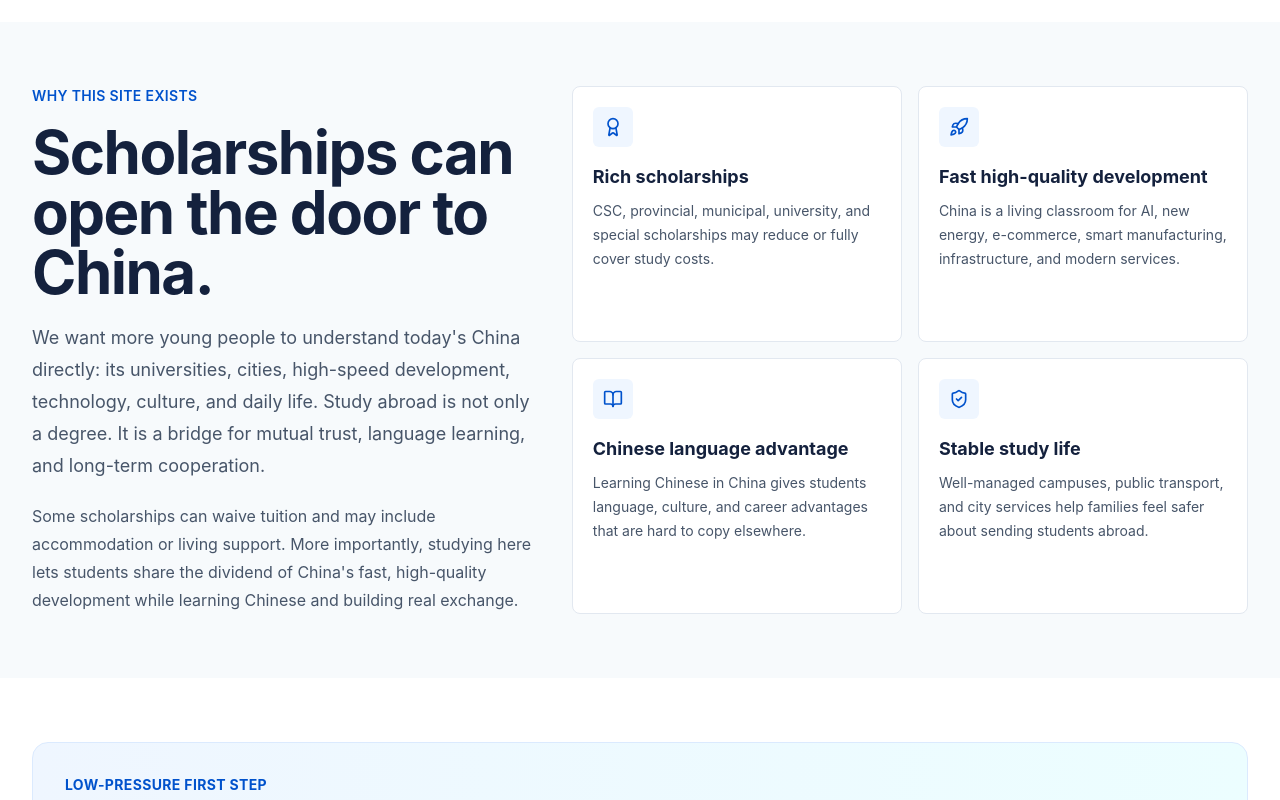
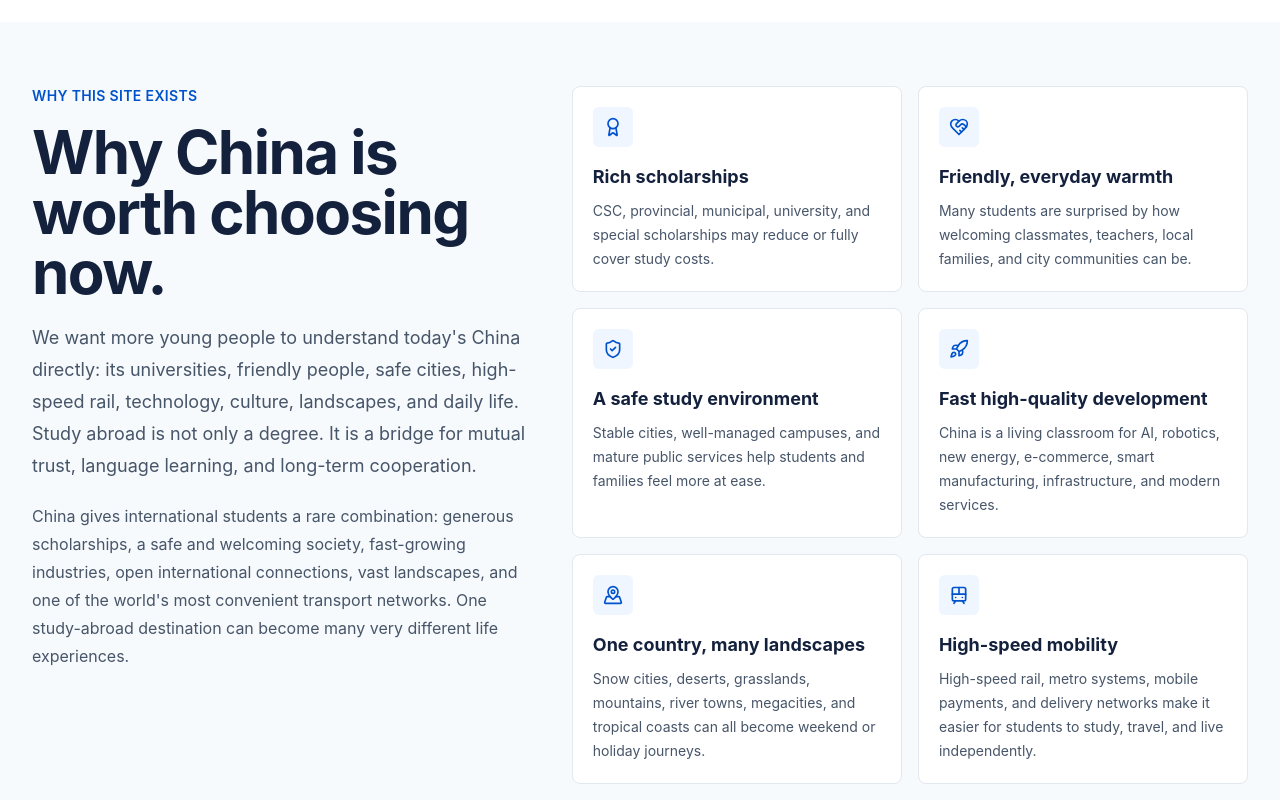
Before and after one commit to ipmasu/silkstudy, a Next.js app: page / in a window 1280 px wide. Shown: the part 2920-3720 px from the top of the page. Built offline with nearby package versions, Linux system fonts and the light colour scheme; no server answers.

Commit message:
Enrich China study reasons on homepage

```diff
--- a/app/page.tsx
+++ b/app/page.tsx
@@ -5,7 +5,7 @@ import { JsonLd } from "@/components/common/json-ld";
 import { localePrefix } from "@/lib/i18n/routing";
 import { getCurrentLocale } from "@/lib/i18n/server-locale";
 import { buildMetadata, organizationJsonLd, websiteJsonLd } from "@/lib/seo";
-import { Award, BookOpen, Globe2, Rocket, ShieldCheck } from "lucide-react";
+import { Award, BookOpen, Globe2, HeartHandshake, MapPinned, Rocket, ShieldCheck, Train } from "lucide-react";
 import type { LucideIcon } from "lucide-react";
 import Image from "next/image";
 import type { Metadata } from "next";
@@ -70,14 +70,16 @@ const copy: Record<string, LocaleCopy> = {
     searchPlaceholder: "Search university, major, city, or scholarship route",
     stats: [["Scholarship routes", "national, provincial, city, university, and special"], ["Catalog schools", "Chinese universities for international students"], ["Languages", "built for students who want China and Chinese language"]],
     missionTitle: "Why this site exists",
-    missionBody: "We want more young people to understand today's China directly: its universities, cities, high-speed development, technology, culture, and daily life. Study abroad is not only a degree. It is a bridge for mutual trust, language learning, and long-term cooperation.",
-    reasonsTitle: "Scholarships can open the door to China.",
-    reasonsBody: "Some scholarships can waive tuition and may include accommodation or living support. More importantly, studying here lets students share the dividend of China's fast, high-quality development while learning Chinese and building real exchange.",
+    missionBody: "We want more young people to understand today's China directly: its universities, friendly people, safe cities, high-speed rail, technology, culture, landscapes, and daily life. Study abroad is not only a degree. It is a bridge for mutual trust, language learning, and long-term cooperation.",
+    reasonsTitle: "Why China is worth choosing now.",
+    reasonsBody: "China gives international students a rare combination: generous scholarships, a safe and welcoming society, fast-growing industries, open international connections, vast landscapes, and one of the world's most convenient transport networks. One study-abroad destination can become many very different life experiences.",
     reasons: [
       { icon: Award, title: "Rich scholarships", body: "CSC, provincial, municipal, university, and special scholarships may reduce or fully cover study costs." },
-      { icon: Rocket, title: "Fast high-quality development", body: "China is a living classroom for AI, new energy, e-commerce, smart manufacturing, infrastructure, and modern services." },
-      { icon: BookOpen, title: "Chinese language advantage", body: "Learning Chinese in China gives students language, culture, and career advantages that are hard to copy elsewhere." },
-      { icon: ShieldCheck, title: "Stable study life", body: "Well-managed campuses, public transport, and city services help families feel safer about sending students abroad." }
+      { icon: HeartHandshake, title: "Friendly, everyday warmth", body: "Many students are surprised by how welcoming classmates, teachers, local families, and city communities can be." },
+      { icon: ShieldCheck, title: "A safe study environment", body: "Stable cities, well-managed campuses, and mature public services help students and families feel more at ease." },
+      { icon: Rocket, title: "Fast high-quality development", body: "China is a living classroom for AI, robotics, new energy, e-commerce, smart manufacturing, infrastructure, and modern services." },
+      { icon: MapPinned, title: "One country, many landscapes", body: "Snow cities, deserts, grasslands, mountains, river towns, megacities, and tropical coasts can all become weekend or holiday journeys." },
+      { icon: Train, title: "High-speed mobility", body: "High-speed rail, metro systems, mobile payments, and delivery networks make it easier for students to study, travel, and live independently." }
     ],
     scholarshipTitle: "The scholarship attraction is real",
     scholarshipBody: "For many families, the decisive point is simple: a strong Chinese university plus a scholarship can be more realistic than an expensive self-funded route elsewhere.",
@@ -102,14 +104,16 @@ const copy: Record<string, LocaleCopy> = {
     searchPlaceholder: "搜索大学、专业、城市或奖学金方向",
     stats: [["奖学金类型", "国家、省市、学校、专项多层次"], ["学校目录", "面向国际学生的中国高校"], ["目标学生", "想来中国，也愿意学习中文的年轻人"]],
     missionTitle: "我们做这个网站的目的",
-    missionBody: "我们希望让更多国家的年轻人直接了解今天的中国：大学、城市、高铁、科技、文化和真实生活。留学不只是拿文凭，更是增进中国与各国之间理解、信任、语言学习和长期合作的桥梁。",
-    reasonsTitle: "中国留学可以做到免学费，也有机会获得生活补助。",
-    reasonsBody: "国家、省市、学校和专项奖学金非常丰富，部分项目可覆盖学费、住宿甚至生活支持。对学生来说，这不仅是降低留学成本，更是亲身来到中国、学习中文、享受中国高速高质量发展红利的机会。",
+    missionBody: "我们希望让更多国家的年轻人直接了解今天的中国：友好的人民、安全的城市、开放的社会、高铁网络、前沿产业、辽阔山河、大学资源和真实生活。留学不只是拿文凭，更是增进中国与各国之间理解、信任、语言学习和长期合作的桥梁。",
+    reasonsTitle: "为什么现在值得来中国留学？",
+    reasonsBody: "中国给国际学生的吸引力不是单一的：奖学金丰富，社会安全，人民友好，人工智能、机器人、新能源、电子商务等产业发展迅猛，国家开放而充满机会；同时中国幅员辽阔，从雪国北方到热带海岸，从高原山川到江南水乡，一个国家就能见识非常差异化的地貌与生活方式。发达的高铁和城市交通，也让学习、旅行和探索变得更容易。",
     reasons: [
       { icon: Award, title: "奖学金丰富", body: "CSC、省市、学校和专项奖学金，部分项目可大幅降低成本，甚至覆盖学费和生活支持。" },
-      { icon: Rocket, title: "高速高质量发展", body: "中国是理解人工智能、新能源、电商、智能制造、基础设施和现代服务业的真实课堂。" },
-      { icon: BookOpen, title: "中文能力红利", body: "在中国学习中文，不只是语言学习，也是在获得文化理解、就业和合作优势。" },
-      { icon: ShieldCheck, title: "稳定安全的生活", body: "成熟交通、校园管理和城市服务，让家长和学生更安心地选择中国。" }
+      { icon: HeartHandshake, title: "中国人民友好", body: "很多留学生真正留下来的理由，往往来自同学、老师、邻居和城市里普通人的善意与热情。" },
+      { icon: ShieldCheck, title: "国家特别安全", body: "稳定的社会环境、成熟的校园管理和城市公共服务，让学生能更安心地学习和生活。" },
+      { icon: Rocket, title: "前沿产业迅猛发展", body: "人工智能、机器人、新能源、电子商务、智能制造和数字经济，都是可以亲眼观察、亲身参与的真实课堂。" },
+      { icon: MapPinned, title: "一个国家，多种风景", body: "中国足够辽阔：雪国、沙漠、草原、高原、江南水乡、山城、海岛和超大城市，都能成为留学生活的一部分。" },
+      { icon: Train, title: "高铁交通发达", body: "高铁、地铁、移动支付和城市服务网络，让学生更容易跨城市探索中国，也更容易独立生活。" }
     ],
     scholarshipTitle: "奖学金就是最大的吸引力之一",
     scholarshipBody: "对很多家庭来说，关键很直接：一所不错的中国大学，加上高覆盖奖学金，可能比去其他国家高额自费更现实。",
@@ -543,9 +547,7 @@ export default async function HomePage() {
   const heroSubtitle = isZh
     ? "选一座城市，住下来，慢慢探索。学习、旅行、交朋友——参与正在发生的未来。"
     : c.subtitle;
-  const missionBody = isZh
-    ? "在中国留学，你得到的不仅是一个学位——还有高铁上的移动课堂、夜市里的文化课，以及一个正在改变世界的国家的第一手体验。"
-    : c.missionBody;
+  const missionBody = c.missionBody;
 
   return (
     <main>
```
